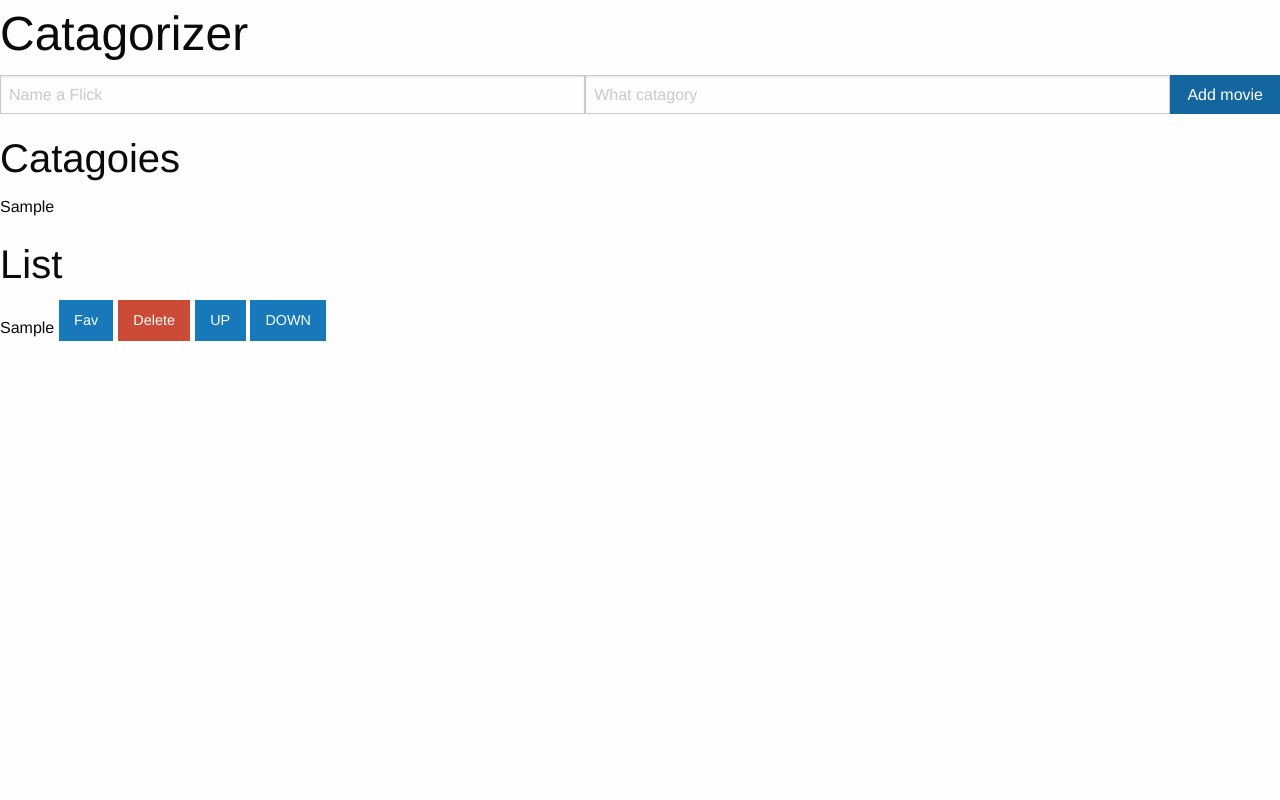
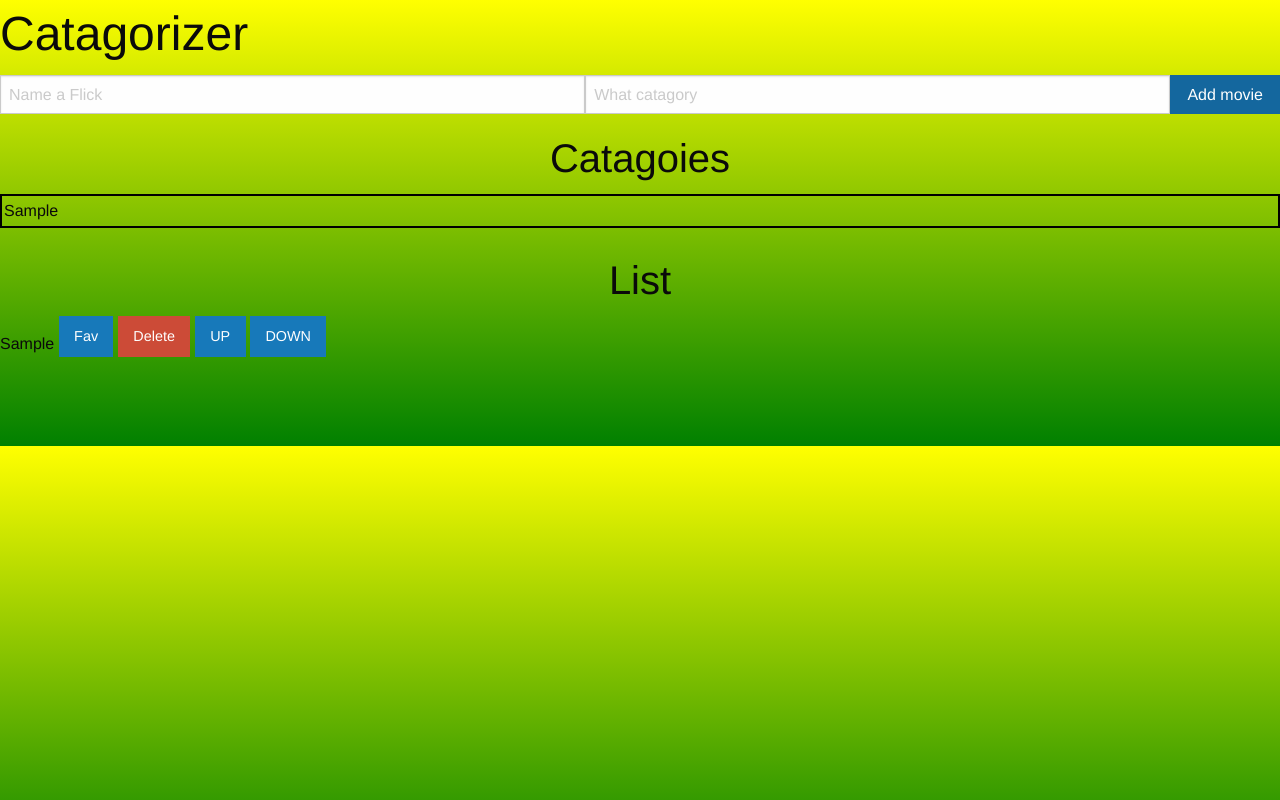
Before and after one commit to sklarqui/catagorizer, a plain HTML site: page index.html in a window 1280 px wide. Both pictures are taken after typing "Sample", "Sample" into the empty fields and a click on the button "Add movie". Drawn offline with nearby package versions, Linux system fonts and the light colour scheme.

Commit message:
added some css stuff

```diff
--- a/app.css
+++ b/app.css
@@ -1,3 +1,14 @@
 .template{
   visibility: hidden;
 }
+h2{
+    text-align: center;
+}
+li.catagory{
+border: 2px solid black;
+padding: 2px;
+}
+body{
+background: linear-gradient(yellow,green)
+
+}
--- a/app.js
+++ b/app.js
@@ -2,7 +2,7 @@ class App{
 constructor(selectors){
         this.flicks=[]
         this.max=0
-  this.currentCat=''
+        this.currentCat=''
         this.list=document.querySelector(selectors.listSelector)
         this.catList=document.querySelector(selectors.catagoryList)
         this.template=document.querySelector(selectors.templateSelector)
```
